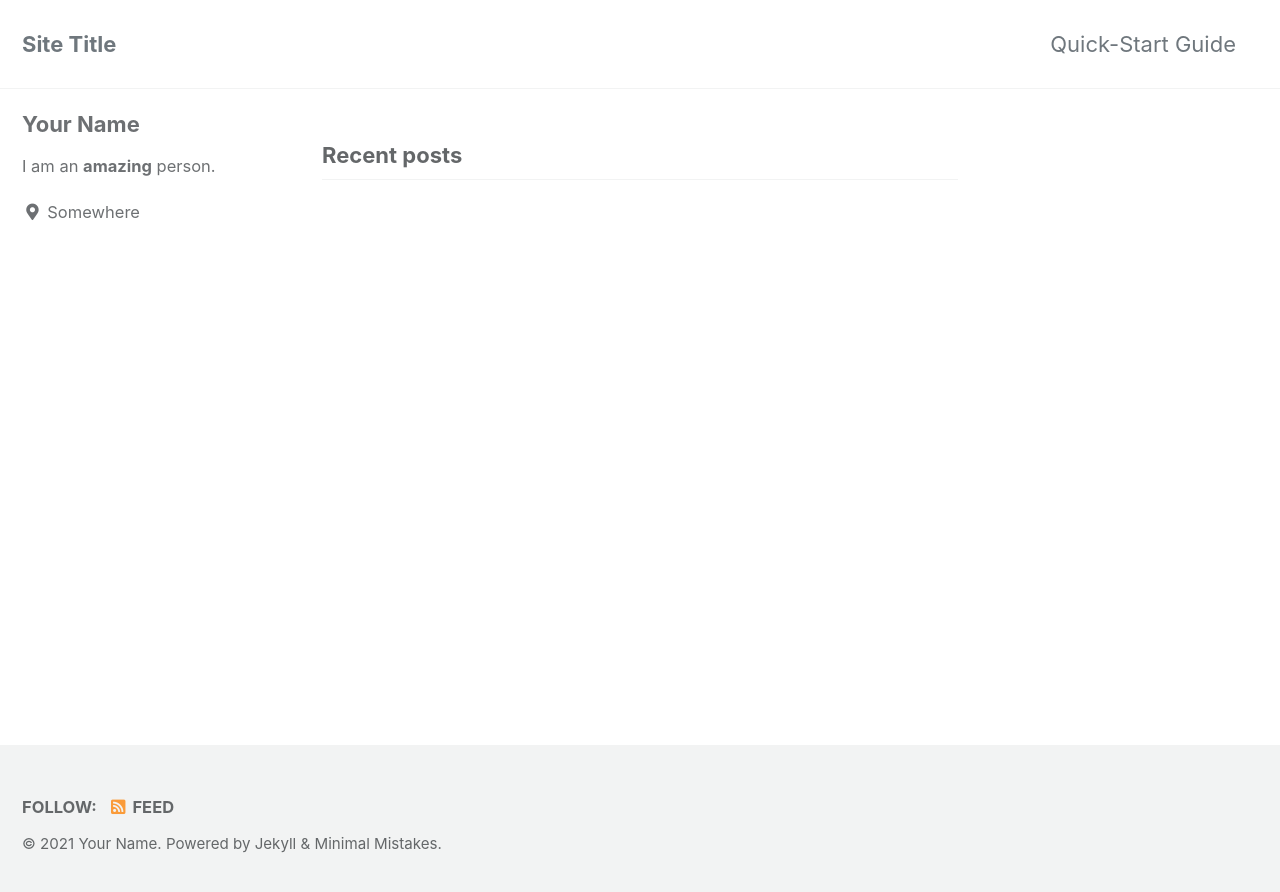
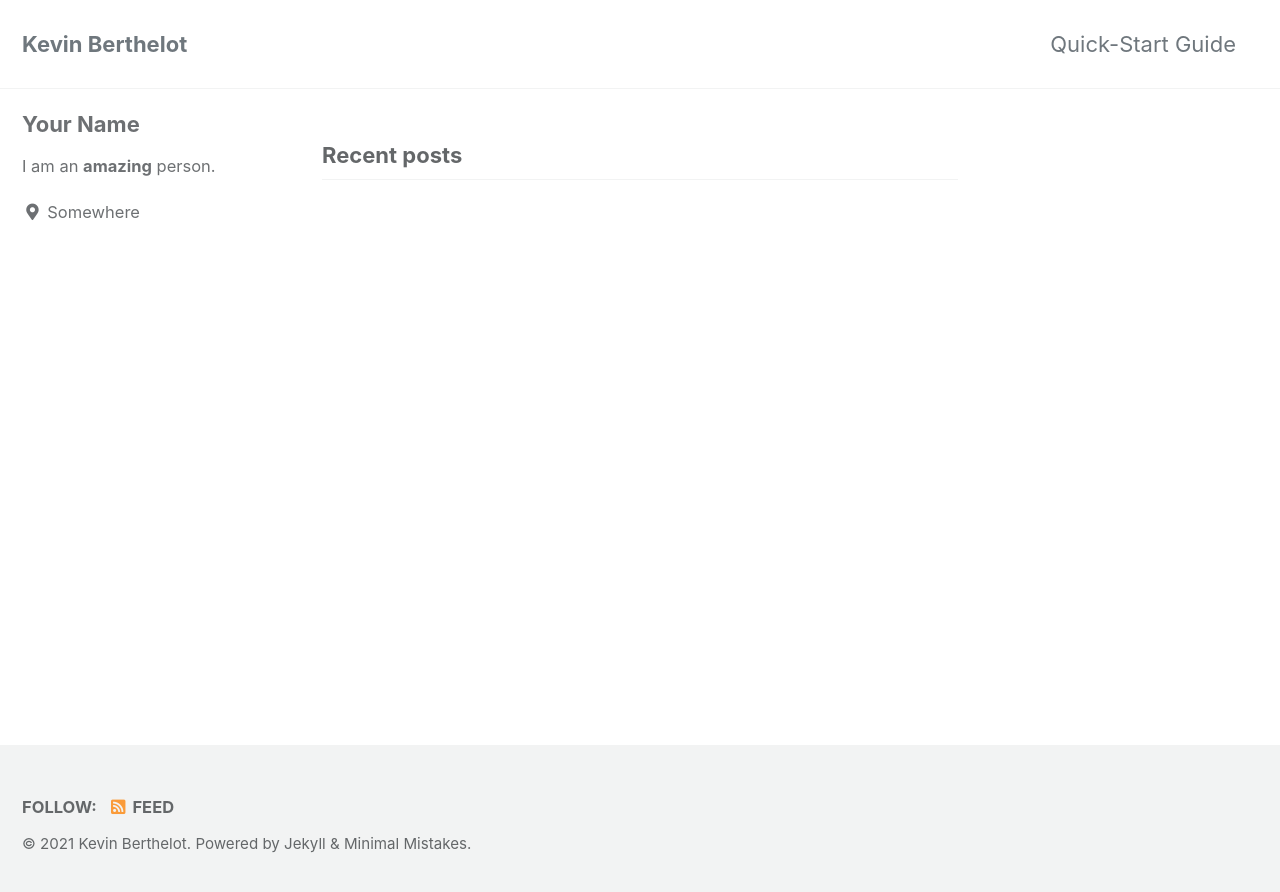
Before and after one commit to drkevinberthelot/kevinberthelot.github.io, a Jekyll site: the page built from index.html, in a window 1280 px wide. Shown: the top 892 px of the page. Built offline with Jekyll 4.4.1, drawn with Linux system fonts in a browser that asks for light colours; cached includes are drawn as plain includes; the list of posts is cut into pages by our own code.

Commit message:
edit name

```diff
--- a/_config.yml
+++ b/_config.yml
@@ -16,14 +16,14 @@ minimal_mistakes_skin    : "default" # "air", "aqua", "contrast", "dark", "dirt"
 
 # Site Settings
 locale                   : "en-US"
-title                    : "Site Title"
+title                    : "Kevin Berthelot"
 title_separator          : "-"
 subtitle                 : # site tagline that appears below site title in masthead
-name                     : "Your Name"
-description              : "An amazing website."
-url                      : # the base hostname & protocol for your site e.g. "https://mmistakes.github.io"
+name                     : "Kevin Berthelot"
+description              : "Radiation oncologist journal."
+url                      : # the base hostname & protocol for your site e.g. "https://kevinberthelot.github.io"
 baseurl                  : # the subpath of your site, e.g. "/blog"
-repository               : # GitHub username/repo-name e.g. "mmistakes/minimal-mistakes"
+repository               : # GitHub username/repo-name e.g. "kevinberthelot/kevinberthelot"
 teaser                   : # path of fallback teaser image, e.g. "/assets/images/500x300.png"
 logo                     : # path of logo image to display in the masthead, e.g. "/assets/images/88x88.png"
 masthead_title           : # overrides the website title displayed in the masthead, use " " for no title
```
